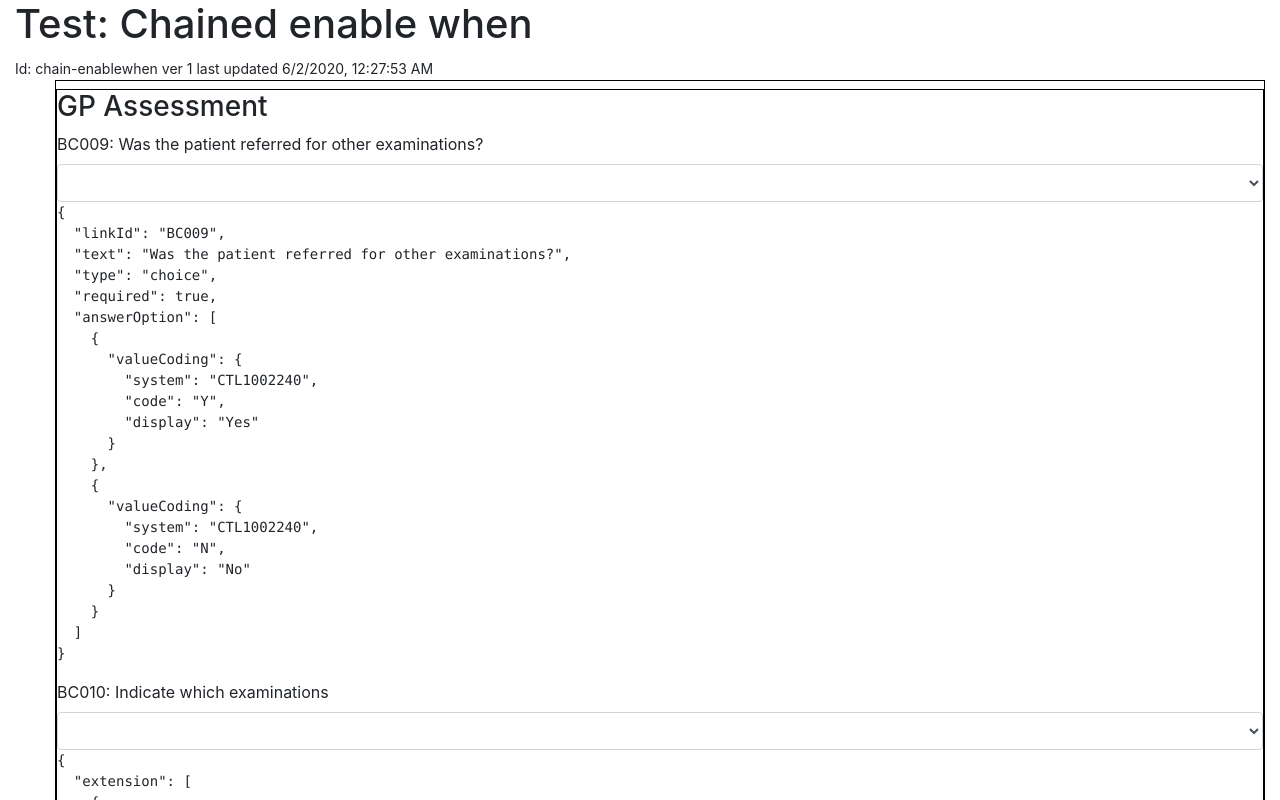
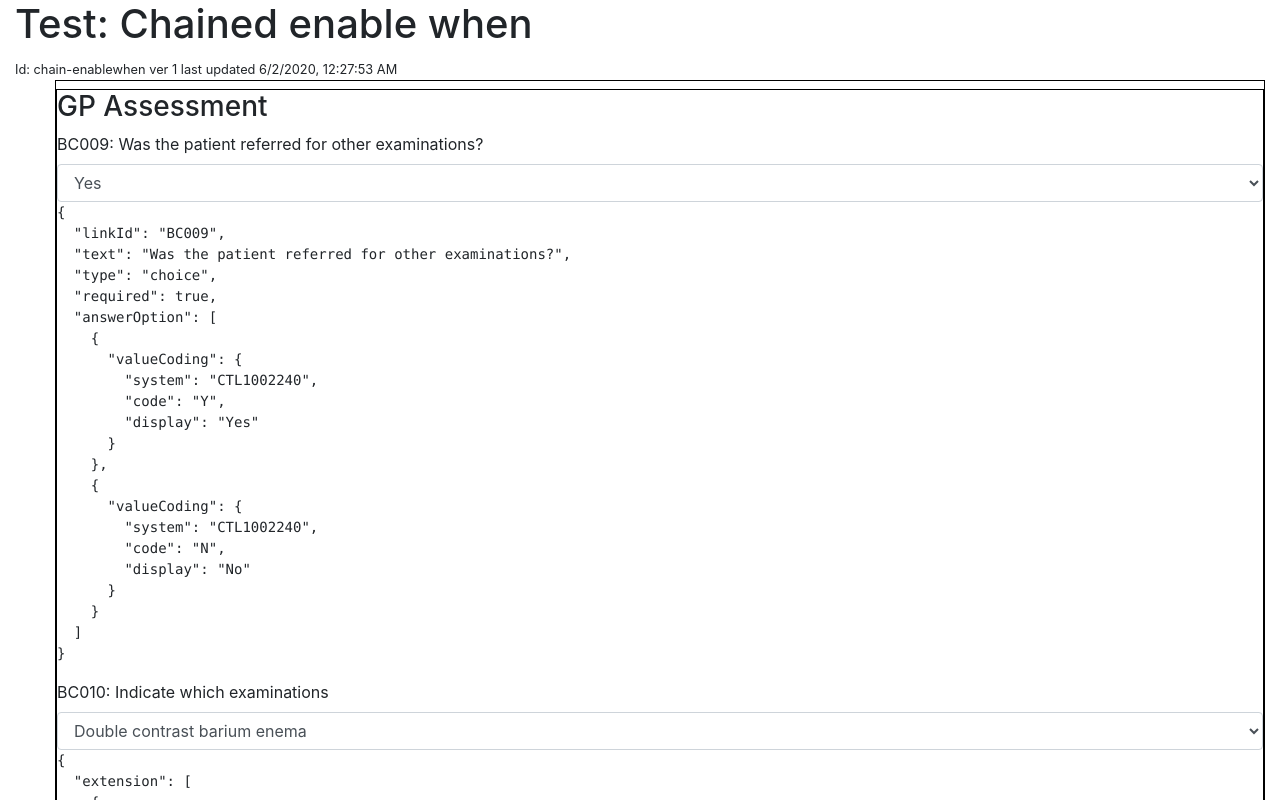
Before and after one commit to gavinl/fhirq-renderer, a React (Create React App) app: page / in a window 1280 px wide. Shown: the top 800 px of the page. Built offline with nearby package versions, Linux system fonts and the light colour scheme.

Commit message:
render options

```diff
--- a/package.json
+++ b/package.json
@@ -5,8 +5,9 @@
   "dependencies": {
     "@testing-library/jest-dom": "^5.11.2",
     "@testing-library/react": "^10.4.7",
-    "@testing-library/user-event": "^12.0.17",
+    "@testing-library/user-event": "^12.1.0",
     "axios": "^0.19.2",
+    "bootstrap": "^4.5.0",
     "react": "^16.13.1",
     "react-dom": "^16.13.1",
     "react-scripts": "3.4.1"
@@ -37,7 +38,7 @@
     "eslint-plugin-import": "^2.22.0",
     "eslint-plugin-node": "^11.1.0",
     "eslint-plugin-promise": "^4.2.1",
-    "eslint-plugin-react": "^7.20.3",
+    "eslint-plugin-react": "^7.20.5",
     "eslint-plugin-standard": "^4.0.1",
     "node-sass": "^4.14.1"
   }
--- a/src/components/FhirChoice.js
+++ b/src/components/FhirChoice.js
@@ -29,27 +29,26 @@ const FhirChoice = ({ question }) => {
         if (question.answerValueSet) {
             const data = fetchData();
             setValueSet(data);
-		} else if(question.answerOption) {
+        } else if (question.answerOption) {
             setValueSet(question.answerOption);
         }
-
     }, []);
 
     if (isLoading) {
         return <div>Loading...</div>;
     }
 
-	if (valueSet) {
     return (
         <div>
-				<label for={question.linkId} className="form-label">{label}</label>
-				<select className="form-control" id={question.linkId}>
-					<option></option>
+            <label htmlFor={question.linkId} className="form-label">
+                {label}
+            </label>
+            <select className="form-control" required={question.required || false} id={question.linkId}>
+				{valueSet.map(vs => <option key={vs.valueCoding.code} value={vs.valueCoding.code}>{vs.valueCoding.display}</option>)}
             </select>
             <pre>{JSON.stringify(question, null, 2)}</pre>
         </div>
     );
-	}
 
     // 	if (valueSet.expansion) {
     // 		return (
```
Also changed, not shown: 1 other file (tests, documents, lock files or other folders). Lines whose indentation alone changed are shown as unchanged.
